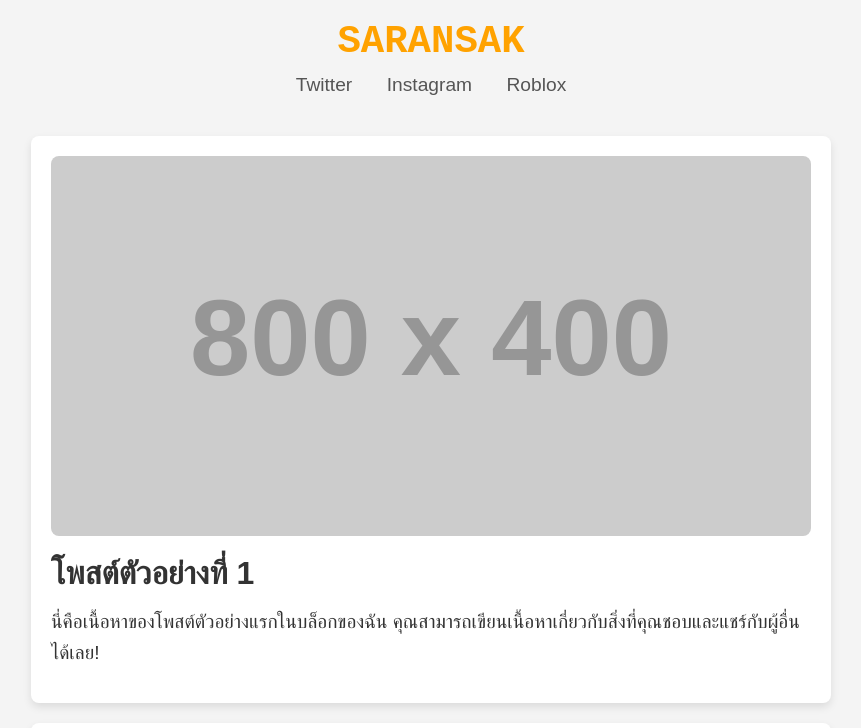
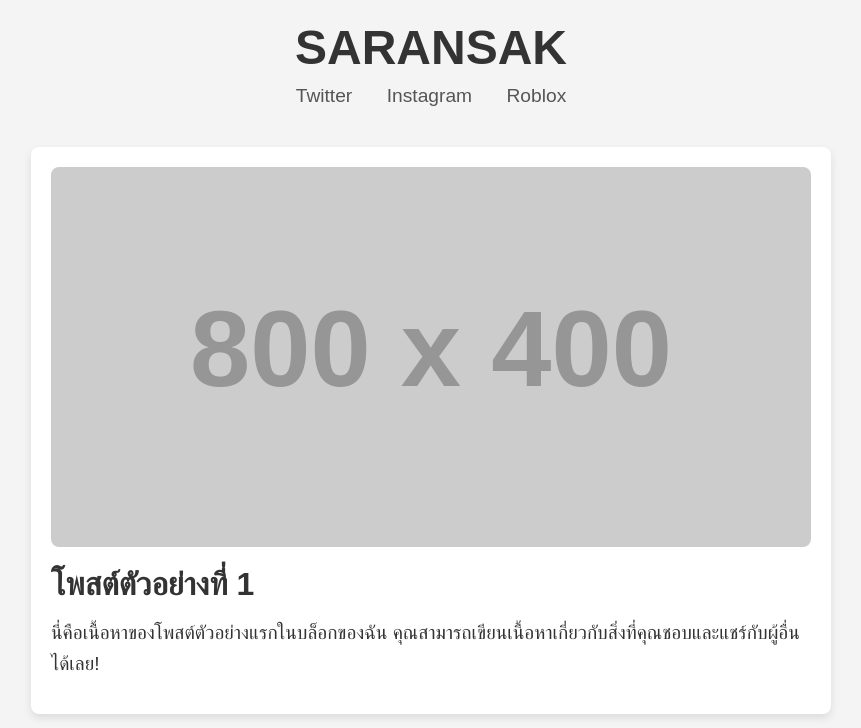
Before and after one commit to s4ransak/blog, a plain HTML site: page index.html in a window 1280 px wide. Shown: the top 728 px of the page, without its empty margins (209-1070 px from the left). Drawn offline with Linux system fonts and the light colour scheme; placeholder pictures from the web are drawn by us.

Commit message:
Update index.html

```diff
--- a/index.html
+++ b/index.html
@@ -44,12 +44,6 @@
             color: #000;
         }
 
-        .headlogo h1 {
-            text-decoration: none;
-            color: #ffa200;
-            font-family: monospace;
-        }
-
         .post {
             background: #fff;
             margin: 20px auto;
@@ -85,7 +79,7 @@
 </head>
 <body>
 <header>
-    <a class="headlogo" style="text-decoration:none;" href="index"><h1>SARANSAK</h1></a>
+    <h1>SARANSAK</h1>
     <nav>
         <a href="https://x.com/Saransak_L">Twitter</a>
         <a href="https://www.instagram.com/Saransak_L">Instagram</a>
```
